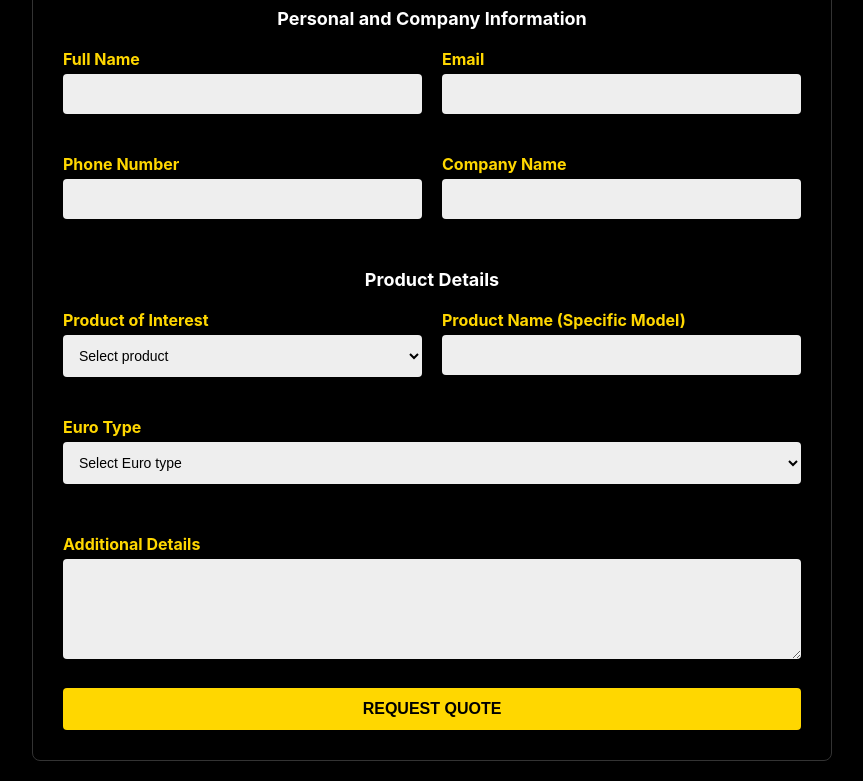
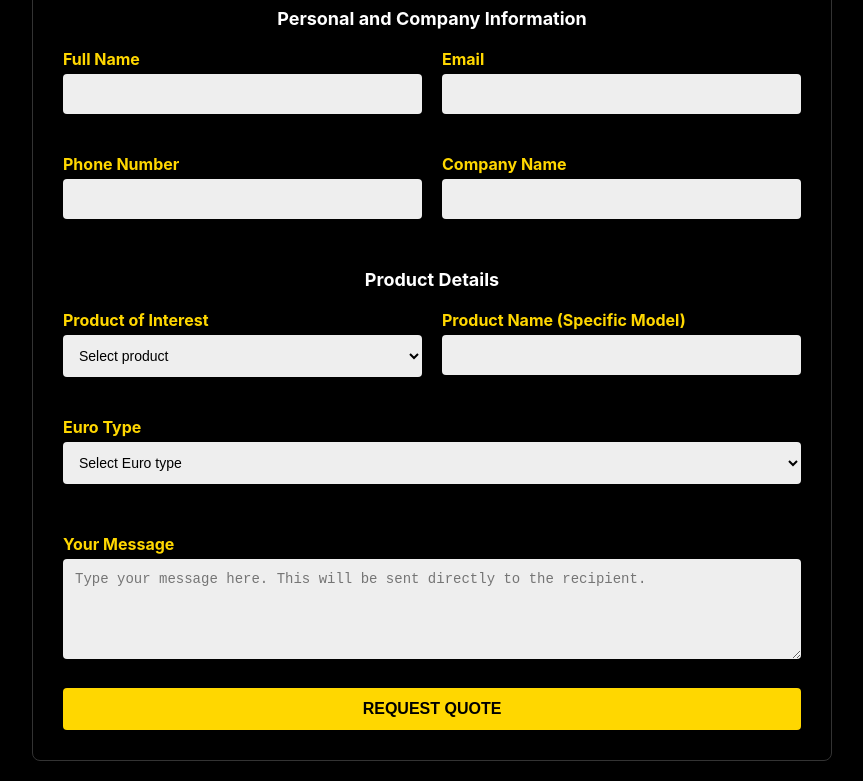
Before and after one commit to Junry03/Quotaton-Request, a plain HTML site: page index.html in a window 1280 px wide. Shown: the part 102-883 px from the top of the page, without its empty margins (208-1071 px from the left). Drawn offline with Linux system fonts and the light colour scheme.

Commit message:
Update index.html

```diff
--- a/index.html
+++ b/index.html
@@ -182,6 +182,7 @@
       <input type="hidden" name="_captcha" value="false" />
       <input type="hidden" name="_template" value="box" />
       <input type="hidden" name="_subject" value="Quotation Request Submitted" />
+      <input type="hidden" name="_format" value="plain" />
 
       <!-- Section 1 -->
       <div class="form-section">
@@ -245,9 +246,10 @@
         </div>
       </div>
 
-      <div class="form-group">
-        <label for="additionalDetails">Additional Details</label>
-        <textarea id="additionalDetails" name="Additional Details"></textarea>
+      <div class="form-group" style="grid-column: span 2;">
+        <label for="additionalDetails">Your Message</label>
+        <textarea id="additionalDetails" name="Message" placeholder="Type your message here. This will be sent directly to the recipient." required></textarea>
+        <span class="error-message">Please include a message</span>
       </div>
 
       <button type="submit" class="submit-btn">
```
